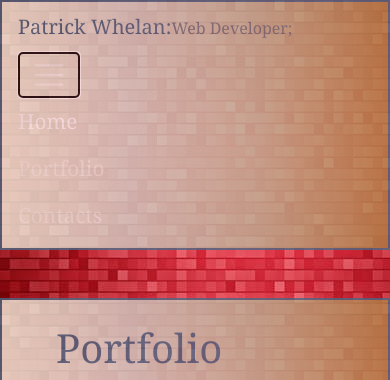
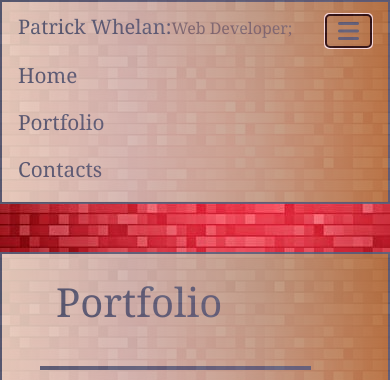
Before and after one commit to PatrickW96/Responsive-Portfoli, a plain HTML site: page portfolio.html in a window 390 px wide. Both pictures are taken after a click on the button "Toggle navigation". Shown: the top 380 px of the page. Drawn offline with nearby package versions, Linux system fonts and the light colour scheme; a web font is replaced by a local one.

Commit message:
Menu icon works now, mobile responsive

```diff
--- a/CSS/about-me.css
+++ b/CSS/about-me.css
@@ -59,11 +59,6 @@ img {
 }
 
 
-/* Making the menu bar icon 1.5rem larger than their default sizes */
-
-.fa-big {
-    font-size: 1rem;
-}
 
 /* Footer Styles */
 
--- a/CSS/contact.css
+++ b/CSS/contact.css
@@ -33,10 +33,6 @@
     color: #496985 !important;
 }
 
-.fa-big {
-    color: #496985;
-    font-size: 1.5rem;
-}
 
 
 /* Start Footer CSS */
--- a/CSS/header-nav.css
+++ b/CSS/header-nav.css
@@ -6,7 +6,7 @@
 
 /* Includes Nav anchor styles */
 nav ul a {
-    color: #496985;
+    color: #496985 !important;
     font-weight: 500 !important;
     font-size: 1.3rem;
     font-family: "Sunflower", Georgia, 'Times New Roman', Times, serif;
@@ -23,6 +23,12 @@ nav ul a {
     );
     opacity: .8;
     border: 2px solid #496985;
+    /* display: flex; */
+}
+
+.fa-big {
+    color: #496985;
+    font-size: 1.5rem;
 }
 
 /* Heading in nav font-family */
--- a/CSS/portfolio.css
+++ b/CSS/portfolio.css
@@ -23,10 +23,6 @@ main img {
     color: #496985 !important;
 }
 
-.fa-big {
-    font-size: 1.5rem;
-    color: #496985;
-}
 
 /* Start Footer CSS */
 
--- a/portfolio.html
+++ b/portfolio.html
@@ -19,14 +19,14 @@
         <nav class="navbar navbar-dark navbar-expand-sm navbar-static-top" role="navigation">
             <div class="container-fluid p-md-1 navbar-header">
 
-                <a href="index.html" class="navbar-brand header-txt"><h5 class="h3">Patrick Whelan:<small class="text-muted">Web Developer;</h5></a>
+                <a href="index.html" class="navbar-brand header-txt"><h5 class="h3">Patrick Whelan:<small class="text-muted">Web Developer;</small></h5></a>
 
                 <button class="navbar-toggler" type="button" data-toggle="collapse" data-target="#collapseNavToggler" aria-controls="collapseNavToggler" aria-expanded="false" aria-label="Toggle navigation">
-                    <span class="navbar-toggler-icon fa-big"></span>
+                    <span class="fas fa-bars fa-big ml-auto"></span>
                 </button>
 
                 <div class="collapse navbar-collapse" id="collapseNavToggler">
-                    <ul class="navbar-nav navbar-right">
+                    <ul class="navbar-nav">
                         <li class="nav-item active">
                             <a class="nav-link" href="index.html">Home <span class="sr-only">(current)</span></a>
                         </li>
```
Also changed, not shown: contact.html (+2 -2 lines), index.html (+3 -3 lines).
